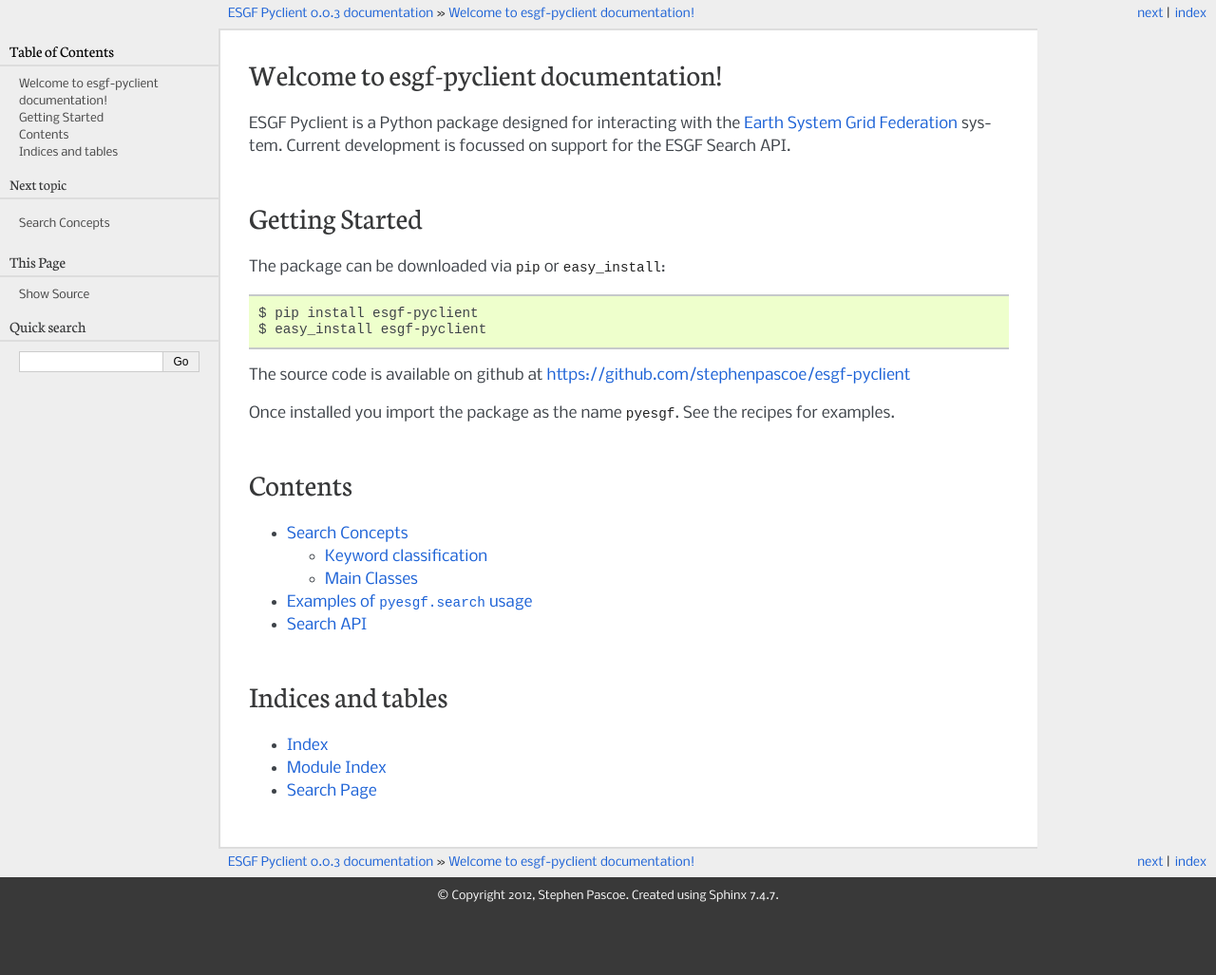
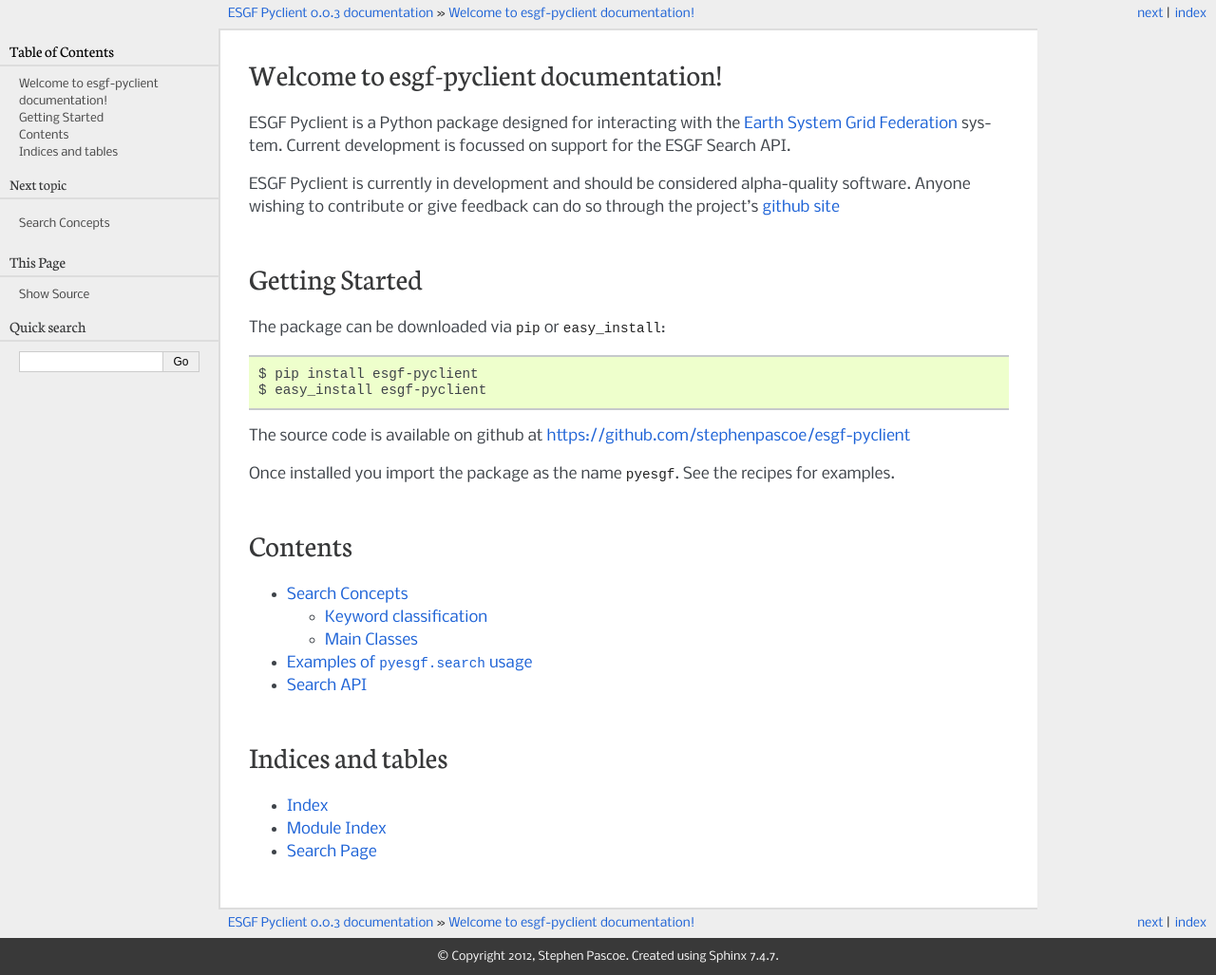
Before and after one commit to ESGF/esgf-pyclient, a Sphinx documentation site: the page built from docs/index.rst, in a window 1280 px wide. Shown: the whole page at 95% size. Built offline with Sphinx 7.4.7, drawn with Linux system fonts in a browser that asks for light colours; the version number is read from the project's files by our own code; before the commit the page ends 963 px from its top, so only the background shows below that.

Commit message:
Final doc tweeks

```diff
--- a/docs/index.rst
+++ b/docs/index.rst
@@ -8,6 +8,7 @@ Welcome to esgf-pyclient  documentation!
 
 ESGF Pyclient is a Python package designed for interacting with the `Earth System Grid Federation`_ system.  Current development is focussed on support for the ESGF Search API.
 
+ESGF Pyclient is currently in development and should be considered alpha-quality software.  Anyone wishing to contribute or give feedback can do so through the project's `github site`_
 
 Getting Started
 ===============
@@ -42,3 +43,4 @@ Indices and tables
 
 
 .. _`Earth System Grid Federation`: http://esgf.org
+.. _`github site`: https://github.com/stephenpascoe/esgf-pyclient
```
